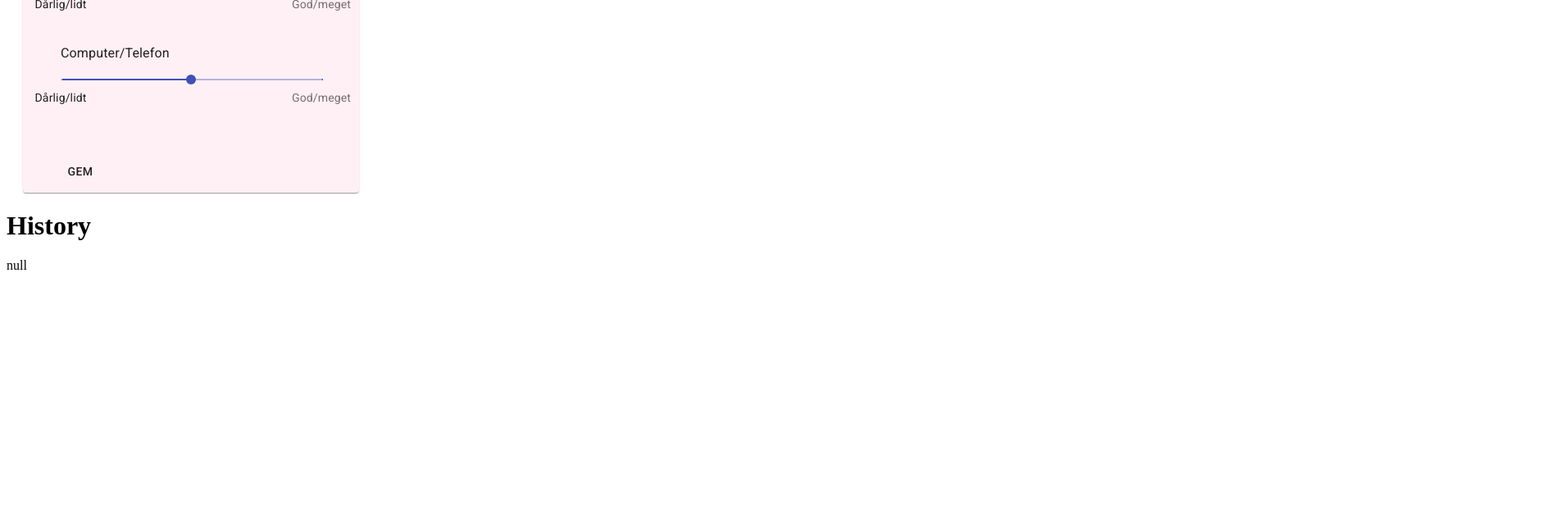
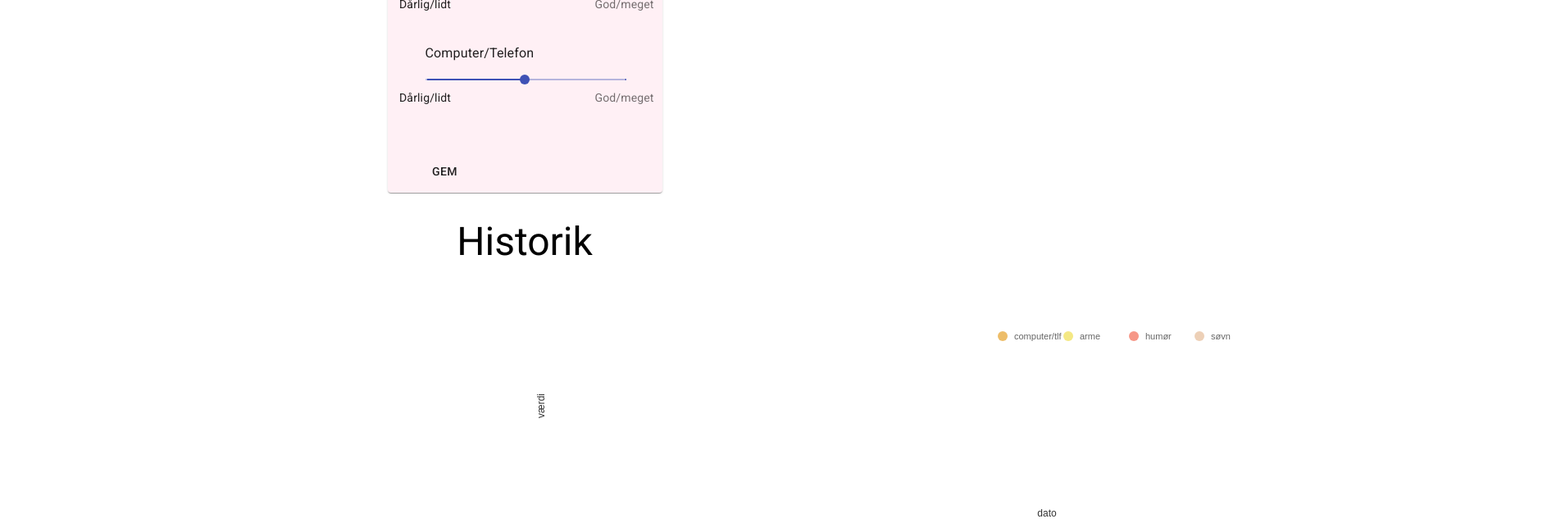
Before and after one commit to sepruda/health-tracker, a React (Create React App) app: page / in a window 1280 px wide. Shown: the part 445-1089 px from the top of the page at 82% size, 1904 px wide, since content can reach past the window. Before the commit the page ends 800 px from the top, so only its background shows below. Built offline with nearby package versions, Linux system fonts and the light colour scheme; no server answers; the database is empty.

Commit message:
feat: add chart

```diff
--- a/package.json
+++ b/package.json
@@ -9,6 +9,7 @@
     "@material-ui/core": "^4.11.0",
     "@material-ui/icons": "^4.9.1",
     "@material-ui/pickers": "^3.2.10",
+    "@nivo/line": "^0.62.0",
     "@testing-library/jest-dom": "^4.2.4",
     "@testing-library/react": "^9.3.2",
     "@testing-library/user-event": "^7.1.2",
--- a/src/App.js
+++ b/src/App.js
@@ -1,5 +1,6 @@
 import React from 'react'
 import MomentUtils from '@date-io/moment'
+import styled from '@emotion/styled'
 import { StylesProvider } from '@material-ui/core'
 import { MuiPickersUtilsProvider } from '@material-ui/pickers'
 import moment from 'moment'
@@ -11,12 +12,23 @@ import NewEntry from './NewEntry'
 
 moment.locales('da')
 
+const Wrapper = styled.div`
+  display: flex;
+  flex-direction: column;
+  align-items: center;
+  justify-content: center;
+  /* height: 100vh;
+  width: 100vw; */
+`
+
 function App() {
   return (
     <StylesProvider injectFirst>
       <MuiPickersUtilsProvider utils={MomentUtils} locale="da">
-        <NewEntry />
-        <History />
+        <Wrapper>
+          <NewEntry />
+          <History />
+        </Wrapper>
       </MuiPickersUtilsProvider>
     </StylesProvider>
   )
--- a/src/History.js
+++ b/src/History.js
@@ -1,9 +1,52 @@
 import React, { useEffect, useState } from 'react'
+import { css } from '@emotion/core'
+import { Typography } from '@material-ui/core'
+import { ResponsiveLine } from '@nivo/line'
+import moment from 'moment'
 
 import firebase from './Firebase/firebase'
 
 export default function History() {
   const [entries, setEntries] = useState()
+
+  // TODO: Extract to function
+  const sleepData = {
+    id: 'søvn',
+    color: 'hsl(350, 70%, 50%)',
+    data: [],
+  }
+
+  const moodData = {
+    id: 'humør',
+    color: 'hsl(123, 70%, 50%)',
+    data: [],
+  }
+  const armsData = {
+    id: 'arme',
+    color: 'hsl(270, 70%, 50%)',
+    data: [],
+  }
+  const computerData = {
+    id: 'computer/tlf',
+    color: 'hsl(190, 70%, 50%)',
+    data: [],
+  }
+
+  const serializedEntries =
+    entries &&
+    Object.values(entries).sort((a, b) =>
+      moment(a.date).format('x') > moment(b.date).format('x') ? 1 : -1,
+    )
+
+  serializedEntries &&
+    serializedEntries.map((entry) => {
+      sleepData.data.push({ x: entry.date, y: entry.sleep })
+      moodData.data.push({ x: entry.date, y: entry.mood })
+      armsData.data.push({ x: entry.date, y: entry.arms })
+      computerData.data.push({ x: entry.date, y: entry.computer })
+    })
+
+  const data = [sleepData, moodData, armsData, computerData]
 
   useEffect(() => {
     const ref = firebase.database().ref('/entries')
@@ -14,9 +57,82 @@ export default function History() {
   }, [])
 
   return (
-    <div>
-      <h1>History</h1>
-      {JSON.stringify(entries, null, 2)}
+    <div
+      style={{
+        height: '300px',
+        width: '100%',
+        display: 'flex',
+        flexDirection: 'column',
+        alignItems: 'center',
+      }}
+    >
+      <Typography variant="h3" gutterBottom>
+        Historik
+      </Typography>
+      <ResponsiveLine
+        margin={{ top: 60, bottom: 50, left: 60, right: 50 }}
+        xScale={{ type: 'point' }}
+        yScale={{
+          type: 'linear',
+          min: 'auto',
+          max: 'auto',
+          stacked: false,
+          reverse: false,
+        }}
+        axisBottom={{
+          orient: 'bottom',
+          tickSize: 5,
+          tickPadding: 5,
+          tickRotation: 0,
+          legend: 'dato',
+          legendOffset: 36,
+          legendPosition: 'middle',
+        }}
+        axisLeft={{
+          orient: 'left',
+          tickSize: 5,
+          tickPadding: 5,
+          tickRotation: 0,
+          legend: 'værdi',
+          legendOffset: -40,
+          legendPosition: 'middle',
+        }}
+        data={data}
+        legends={[
+          {
+            anchor: 'top',
+            direction: 'row',
+            justify: false,
+            translateX: 100,
+            translateY: 0,
+            itemsSpacing: 0,
+            itemDirection: 'left-to-right',
+            itemWidth: 80,
+            itemHeight: 20,
+            itemOpacity: 0.75,
+            symbolSize: 12,
+            symbolShape: 'circle',
+            symbolBorderColor: 'rgba(0, 0, 0, .5)',
+            effects: [
+              {
+                on: 'hover',
+                style: {
+                  itemBackground: 'rgba(0, 0, 0, .03)',
+                  itemOpacity: 1,
+                },
+              },
+            ],
+          },
+        ]}
+        colors={{ scheme: 'nivo' }}
+        pointSize={6}
+        pointColor={{ theme: 'background' }}
+        pointBorderWidth={2}
+        pointBorderColor={{ from: 'serieColor' }}
+        pointLabel="y"
+        pointLabelYOffset={-12}
+        enableSlices="x"
+      />
     </div>
   )
 }
--- a/src/NewEntry.js
+++ b/src/NewEntry.js
@@ -70,9 +70,10 @@ function NewEntry() {
         <Card
           css={css`
             min-width: 275px;
-            max-width: 350px;
+            max-width: 100vw;
             background-color: lavenderblush;
             padding: 0 30px;
+            margin-bottom: 2rem;
           `}
         >
           <CardContent>
```
Also changed, not shown: 1 other file (tests, documents, lock files or other folders).
